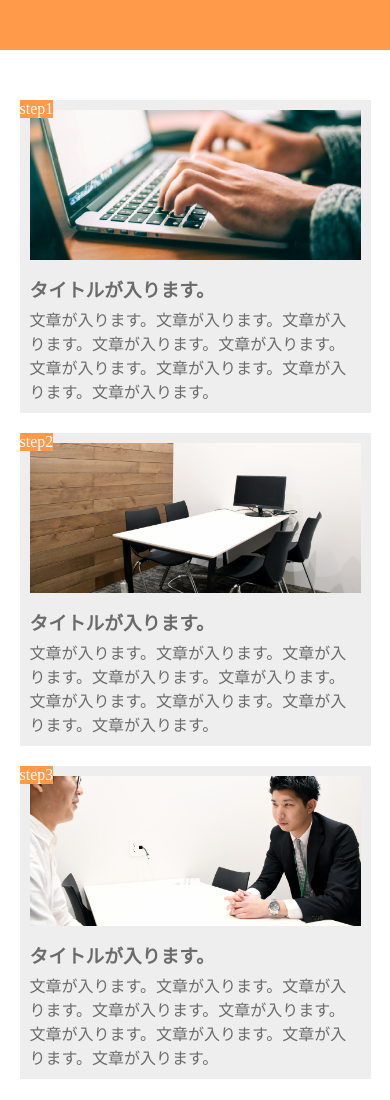
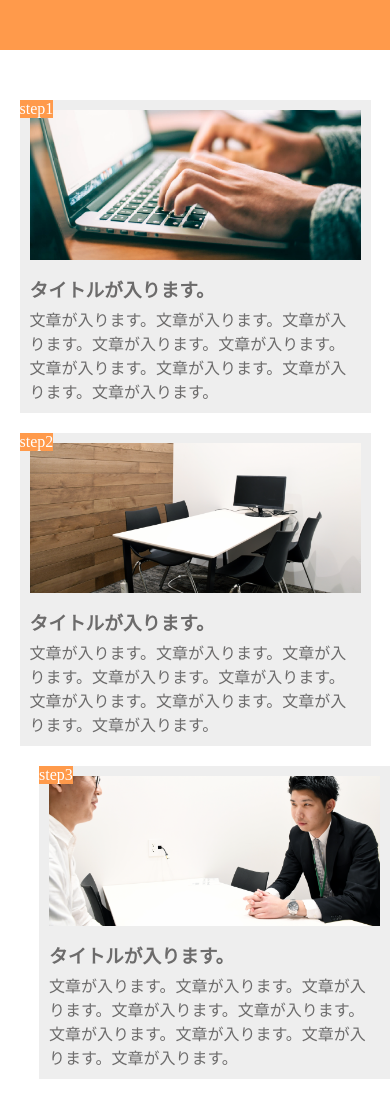
Before and after one commit to yooske/chapter10_exercise, a plain HTML site: page index.html in a window 390 px wide. Shown: the top 1100 px of the page. Drawn offline with Linux system fonts and the light colour scheme.

Commit message:
課題途中

```diff
--- a/index.html
+++ b/index.html
@@ -5,7 +5,7 @@
     <meta name="viewport" content="width=device-width, initial-scale=1.0">
     <script src="https://kit.fontawesome.com/482035a088.js" crossorigin="anonymous"></script>
     <link rel="stylesheet" href="style.css"/>
-    <title>chapter10_exercise 課題問題</title>
+    <title>chapter10_exercise</title>
   </head>
   <body>
     <header></header>
--- a/style.css
+++ b/style.css
@@ -65,7 +65,5 @@ footer {
     width: 90%;
     margin: 20px auto;
   }
-  .contents:last-child {
-    margin: 0 auto;
-  }
+
 }
```
